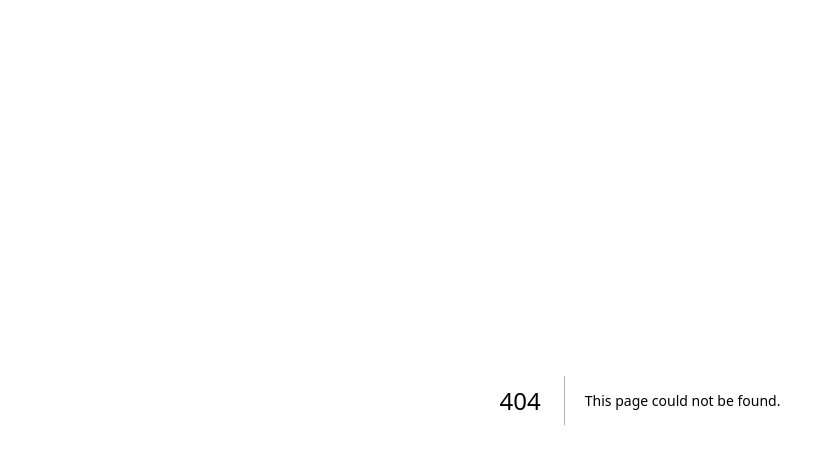
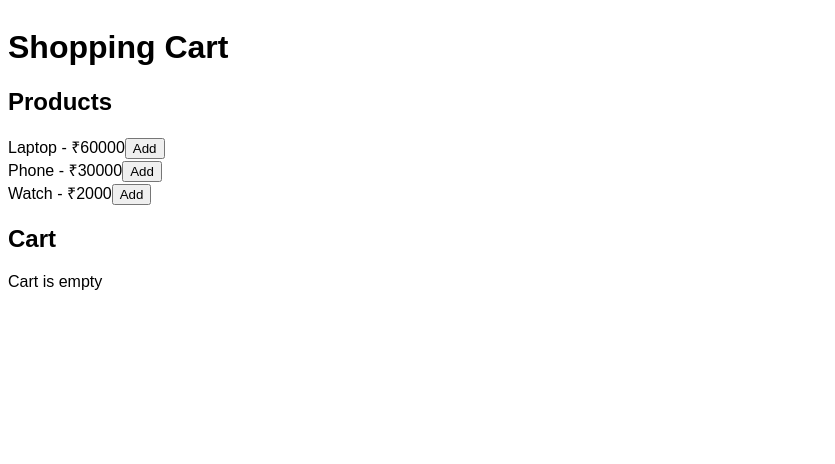
Before and after one commit to Geetanjalinayak-successiveTech/React-Training, a Next.js app in the folder assignments/: page /Assignment-2/ShoppingCart in a window 1280 px wide. Before the commit this address had no page. Shown: the top 464 px of the page, without its empty margins (0-835 px from the left). Built offline with nearby package versions, Linux system fonts and the light colour scheme.

Commit message:
feat:Added shoppingCart application

```diff
--- /dev/null
+++ b/assignments/src/app/Assignment-2/Components/Shopping-cart.jsx
@@ -0,0 +1,58 @@
+// .Build a shopping cart application using the useContext hook.
+// Set up a context to manage the state of the shopping cart.
+// Create components to display products and a shopping cart.
+// Use the useContext hook to access the cart state and update it.
+// Allow users to add and remove items from the cart.
+// Display the total price of items in the cart.
+
+
+"use client"
+
+import { useContext,useState } from "react"
+import { CartContext } from "../ShoppingCart/page"
+
+
+
+export function ProductList() {
+  const { addItems } = useContext(CartContext);
+  const products = [
+    { id: 1, name: "Laptop", price: 60000 },
+    { id: 2, name: "Phone", price: 30000 },
+    { id: 3, name: "Watch", price: 2000 },
+  ];
+
+  return (
+    <div>
+      <h2>Products</h2>
+      {products.map((item) => (
+        <div key={item.id}>
+          {item.name} - ₹{item.price}
+          <button onClick={() => addItems(item)}>Add</button>
+        </div>
+      ))}
+    </div>
+  );
+}
+
+export function Cart() {
+  const { cartItems, removeItem, total } = useContext(CartContext);
+
+  return (
+    <div>
+      <h2>Cart</h2>
+      {cartItems.length === 0 ? (
+        <p>Cart is empty</p>
+      ) : (
+        <>
+          {cartItems.map((item) => (
+            <div key={item.id}>
+              {item.name} - ₹{item.price}
+              <button onClick={() => removeItem(item.id)}>Remove</button>
+            </div>
+          ))}
+          <h3>Total: ₹{total}</h3>
+        </>
+      )}
+    </div>
+  );
+}
--- /dev/null
+++ b/assignments/src/app/Assignment-2/Language/page.jsx
@@ -0,0 +1,21 @@
+"use client";
+
+import { createContext, useState } from "react";
+import Language from "../Components/LanguageSwitcher";
+
+const LanguageSwitcher = createContext(); // create context
+
+export default function App() {
+  const [lang, setLang] = useState("en");
+
+  return (
+    // wrap
+    <LanguageSwitcher.Provider value={{ lang, setLang }}>
+      <div>
+        <Language />
+      </div>
+    </LanguageSwitcher.Provider>
+  );
+}
+
+export { LanguageSwitcher };
--- /dev/null
+++ b/assignments/src/app/Assignment-2/ShoppingCart/page.jsx
@@ -0,0 +1,32 @@
+"use client";
+import { createContext, useState} from "react";
+import  {ProductList, Cart} from "../Components/Shopping-cart";
+
+const CartContext = createContext();
+export default function CartProvider({ children }) {
+  const [cartItems, setCartItems] = useState([]);
+
+  const addItems = (product) => {
+    setCartItems([...cartItems, product]);
+  };
+
+  const removeItems = (id) =>
+    setCartItems(cartItems.filter((i) => i.id !== id));
+  const total = cartItems.reduce((sum, item) => sum + item.price, 0);
+
+  return (
+   <CartContext.Provider value={{ cartItems, addItems, removeItems, total }}>
+      <h1>Shopping Cart</h1>
+      <div>
+        <ProductList />
+        <Cart />
+      </div>
+    </CartContext.Provider>
+);
+}
+
+
+
+
+
+export {CartContext}
```
Also changed, not shown: assignments/src/app/Assignment-2/Components/LanguageSwitcher.jsx (added, +44 -0 lines), assignments/src/app/Assignment-2/Components/notification.jsx (+11 -13 lines), assignments/src/app/Assignment-2/page.jsx (+8 -0 lines).
